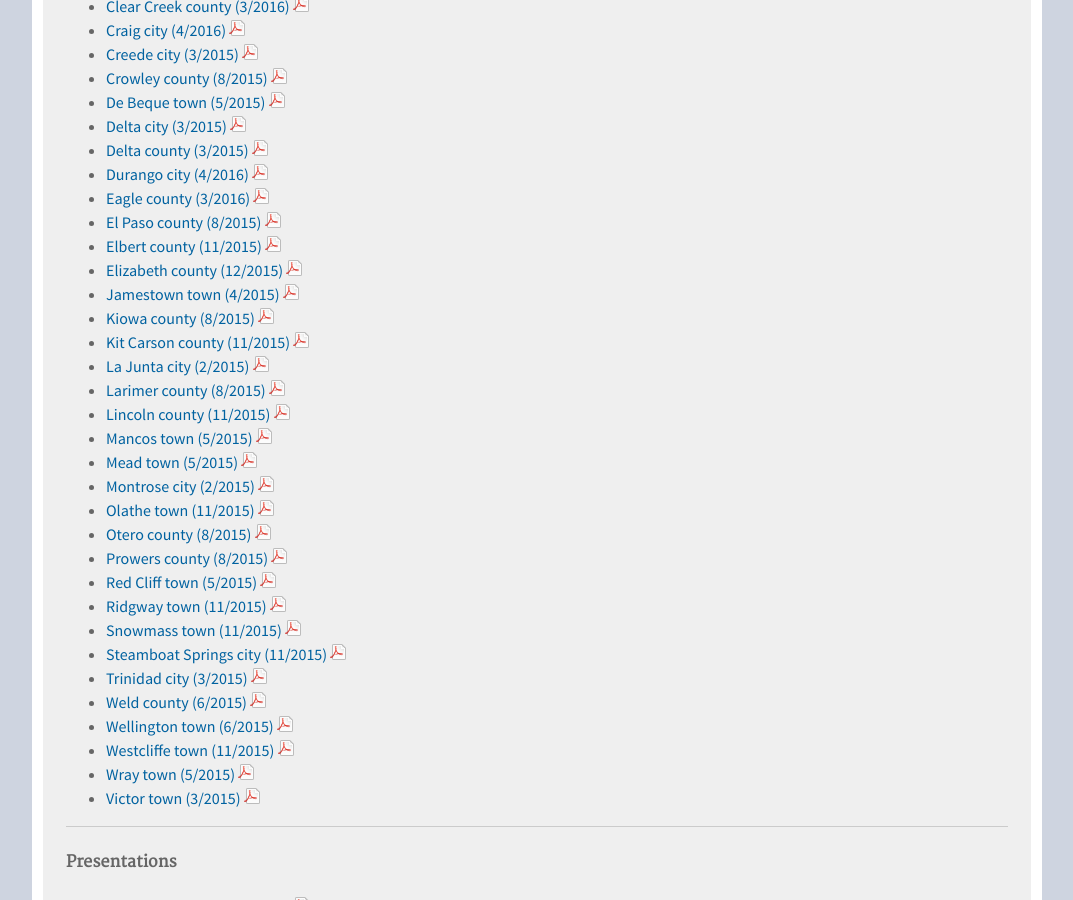
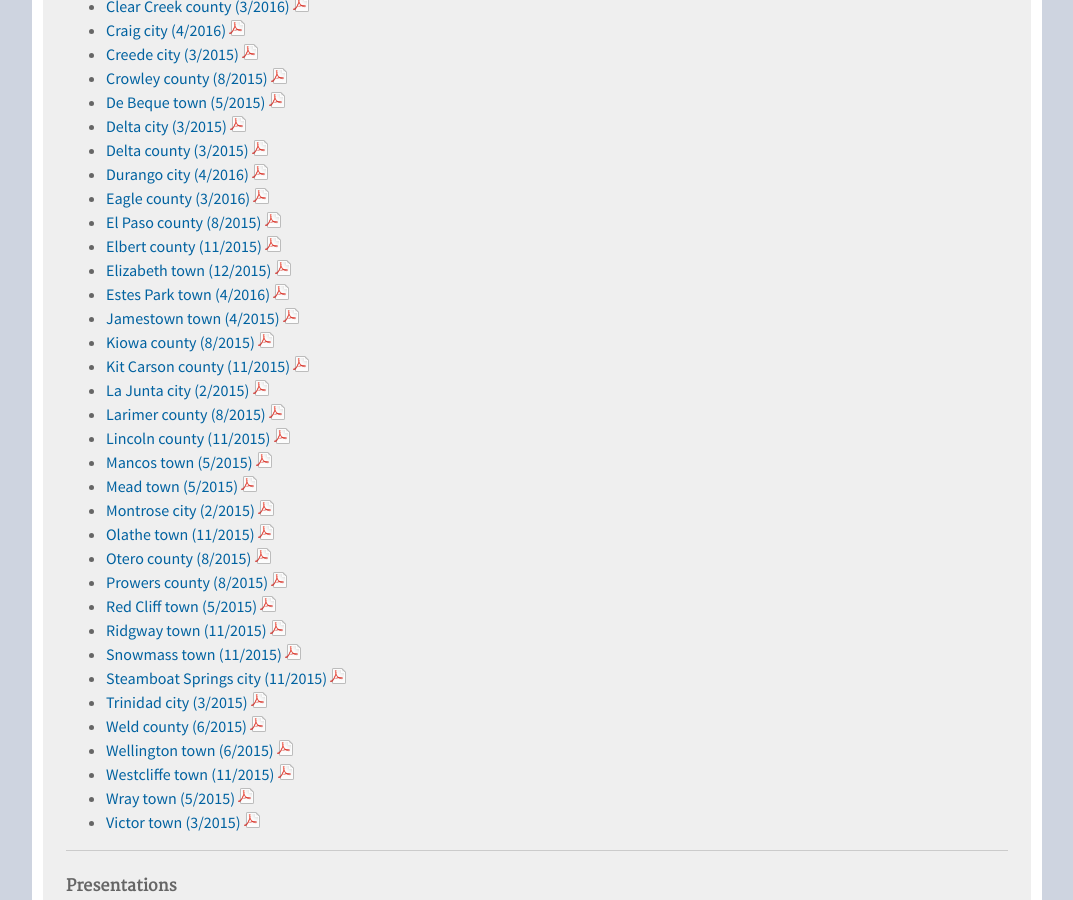
Before and after one commit to TBleess/Website_New, a Jekyll site: the page built from pages/9_Not_in_Menu/publications-and-presentations.md, in a window 1280 px wide and 900 px high, scrolled down 1215 px. Shown: the whole window, without its empty margins (103-1176 px from the left). Built offline with Jekyll 4.4.1, drawn with Linux system fonts in a browser that asks for light colours.

Commit message:
Updated publications-and-presentations.md

```diff
--- a/pages/9_Not_in_Menu/publications-and-presentations.md
+++ b/pages/9_Not_in_Menu/publications-and-presentations.md
@@ -66,7 +66,8 @@
 - [Eagle county (3/2016) ![pdf](/images/page_white_acrobat.png 'download pdf file')](https://drive.google.com/uc?export=download&id=0B-vz6H4k4SESZXJjZXdmUzVxbDQ)
 - [El Paso county (8/2015) ![pdf](/images/page_white_acrobat.png 'download pdf file')](https://drive.google.com/uc?export=download&id=0B-vz6H4k4SESX2FLdU52OERleG8)
 - [Elbert county (11/2015) ![pdf](/images/page_white_acrobat.png 'download pdf file')](https://drive.google.com/uc?export=download&id=0B-vz6H4k4SESOG9SVEtaNkE0S0k)
-- [Elizabeth county (12/2015) ![pdf](/images/page_white_acrobat.png 'download pdf file')](https://drive.google.com/uc?export=download&id=0B-vz6H4k4SESZXJjZXdmUzVxbDQ)
+- [Elizabeth town (12/2015) ![pdf](/images/page_white_acrobat.png 'download pdf file')](https://drive.google.com/uc?export=download&id=0B-vz6H4k4SESZXJjZXdmUzVxbDQ)
+- [Estes Park town (4/2016) ![pdf](/images/page_white_acrobat.png 'download pdf file')](https://drive.google.com/uc?export=download&id=0B-vz6H4k4SESZXJjZXdmUzVxbDQ)
 - [Jamestown town (4/2015) ![pdf](/images/page_white_acrobat.png 'download pdf file')](https://drive.google.com/uc?export=download&id=0B2oqdPZKJqK7WWRBM3JFYTN1dG8)
 - [Kiowa county (8/2015) ![pdf](/images/page_white_acrobat.png 'download pdf file')](https://drive.google.com/uc?export=download&id=0B-vz6H4k4SESSjFWZ0Q0VHAzOUk)
 - [Kit Carson county (11/2015) ![pdf](/images/page_white_acrobat.png 'download pdf file')](https://drive.google.com/uc?export=download&id=0B-vz6H4k4SESYlFJemcycnNXem8)
```
